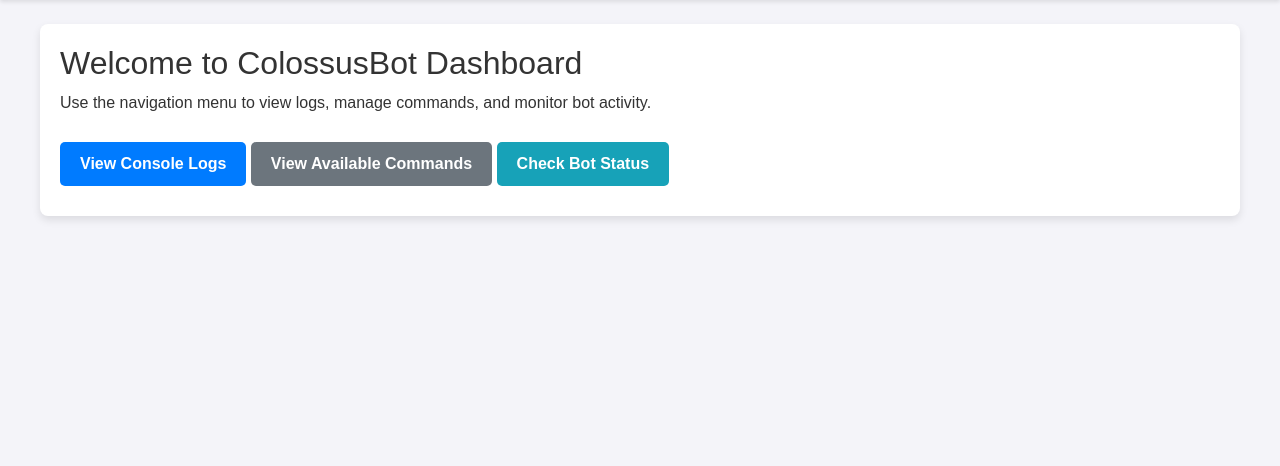
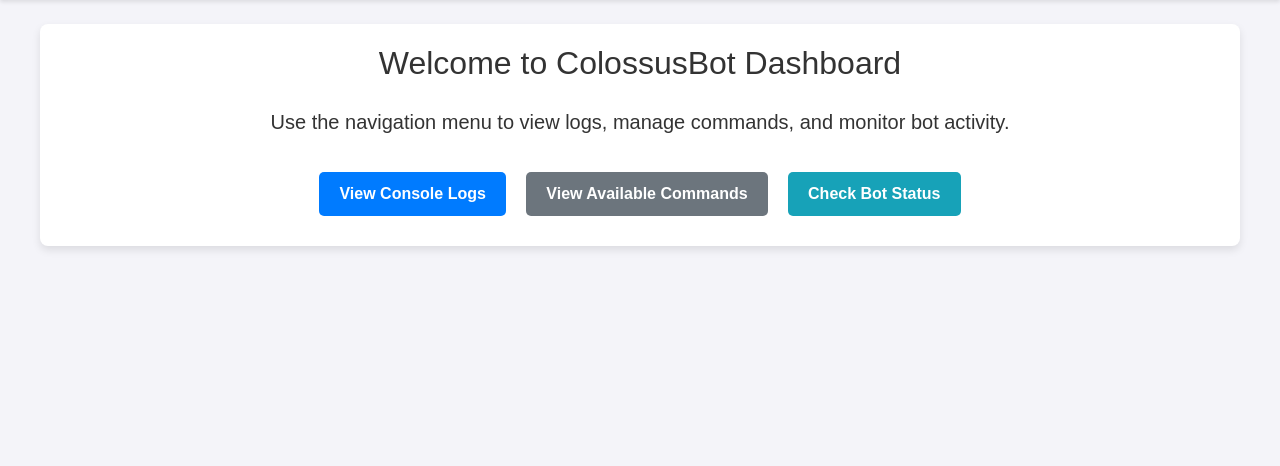
Before and after one commit to Deaeath/ColossusBot, a Python web app: template dashboard/templates/index.html in a window 1280 px wide. Shown: the part 180-646 px from the top of the page. Run offline with Jinja, Linux system fonts and the light colour scheme; the template is opened without the code that fills it, so the values that code supplies are empty.

Commit message:
Update pages

```diff
--- a/dashboard/static/js/scripts.js
+++ b/dashboard/static/js/scripts.js
@@ -4,14 +4,16 @@
  * State for managing auto-scroll functionality in the console log viewer.
  */
 let autoScroll = true;
+let isFetching = false;
 
 /**
  * Toggles the auto-scroll feature on or off and updates the button label.
  */
-function toggleAutoScroll() {
+export function toggleAutoScroll() {
     autoScroll = !autoScroll;
     const button = document.getElementById('toggleButton');
     button.textContent = autoScroll ? 'Disable Autoscroll' : 'Enable Autoscroll';
+    button.setAttribute('aria-pressed', autoScroll);
 }
 
 /**
@@ -21,7 +23,12 @@ function toggleAutoScroll() {
 function showLoading(show) {
     const consoleOutput = document.getElementById('consoleOutput');
     if (show) {
-        consoleOutput.innerHTML = '<div class="spinner-border text-primary" role="status"><span class="visually-hidden">Loading...</span></div>';
+        consoleOutput.innerHTML = `
+            <div class="d-flex justify-content-center align-items-center" style="height: 100%;">
+                <div class="spinner-border text-primary" role="status">
+                    <span class="visually-hidden">Loading...</span>
+                </div>
+            </div>`;
     }
 }
 
@@ -57,7 +64,9 @@ function updateConsoleLogs(logs) {
 /**
  * Fetches the latest console logs from the server and updates the console log viewer.
  */
-async function fetchConsoleLogs() {
+export async function fetchConsoleLogs() {
+    if (isFetching) return; // Prevent overlapping fetches
+    isFetching = true;
     try {
         showLoading(true);
         const response = await fetch('/api/console');
@@ -71,10 +80,11 @@ async function fetchConsoleLogs() {
         displayError(`Failed to fetch console logs: ${error.message}`);
     } finally {
         showLoading(false);
+        isFetching = false;
     }
 }
 
-// Event listener for DOM content loaded to initiate log fetching and set interval
+// Initialize log fetching on DOM content loaded
 document.addEventListener('DOMContentLoaded', () => {
     fetchConsoleLogs(); // Initial fetch
     setInterval(fetchConsoleLogs, 5000); // Fetch every 5 seconds
--- a/dashboard/templates/base.html
+++ b/dashboard/templates/base.html
@@ -8,7 +8,9 @@
     <meta name="viewport" content="width=device-width, initial-scale=1.0">
     <!-- Bootstrap CSS -->
     <link href="https://cdn.jsdelivr.net/npm/bootstrap@5.3.0/dist/css/bootstrap.min.css" rel="stylesheet">
+    <!-- Custom CSS -->
     <link rel="stylesheet" href="{{ url_for('static', filename='css/style.css') }}">
+    <!-- Favicon -->
     <link rel="icon" href="{{ url_for('static', filename='icon.ico') }}">
     <title>ColossusBot Dashboard</title>
 </head>
@@ -40,9 +42,10 @@
         </div>
     </footer>
 
-    <!-- Bootstrap JS Bundle -->
+    <!-- Bootstrap JS Bundle (includes Popper) -->
     <script src="https://cdn.jsdelivr.net/npm/bootstrap@5.3.0/dist/js/bootstrap.bundle.min.js"></script>
-    <script src="{{ url_for('static', filename='js/scripts.js') }}"></script>
+    <!-- Custom Scripts as ES6 Module -->
+    <script type="module" src="{{ url_for('static', filename='js/scripts.js') }}"></script>
 </body>
 
 </html>
--- a/dashboard/templates/console.html
+++ b/dashboard/templates/console.html
@@ -8,6 +8,10 @@
     <div id="consoleOutput" class="console-output border rounded p-3" style="height: 500px; overflow-y: scroll; background-color: #f8f9fa;">
         <!-- Console logs will be dynamically inserted here -->
     </div>
-    <button id="toggleButton" class="btn btn-secondary mt-3" onclick="toggleAutoScroll()">Disable Autoscroll</button>
+    <button id="toggleButton" class="btn btn-secondary mt-3">Disable Autoscroll</button>
 </div>
+<script type="module">
+    import { toggleAutoScroll } from '{{ url_for("static", filename="js/scripts.js") }}';
+    document.getElementById('toggleButton').addEventListener('click', toggleAutoScroll);
+</script>
 {% endblock %}
--- a/dashboard/templates/index.html
+++ b/dashboard/templates/index.html
@@ -3,16 +3,16 @@
 {% extends "base.html" %}
 
 {% block content %}
-<div class="dashboard-container">
-    <h2>Welcome to ColossusBot Dashboard</h2>
-    <p>
+<div class="dashboard-container text-center">
+    <h2 class="mb-4">Welcome to ColossusBot Dashboard</h2>
+    <p class="lead">
         Use the navigation menu to view logs, manage commands, and monitor bot activity.
     </p>
 
-    <div class="actions">
-        <a href="/console" class="btn btn-primary">View Console Logs</a>
-        <a href="/api/commands" class="btn btn-secondary">View Available Commands</a>
-        <a href="/api/status" class="btn btn-info">Check Bot Status</a>
+    <div class="actions mt-4">
+        <a href="/console" class="btn btn-primary btn-lg me-3">View Console Logs</a>
+        <a href="/api/commands" class="btn btn-secondary btn-lg me-3">View Available Commands</a>
+        <a href="/api/status" class="btn btn-info btn-lg">Check Bot Status</a>
     </div>
 </div>
 {% endblock %}
```
